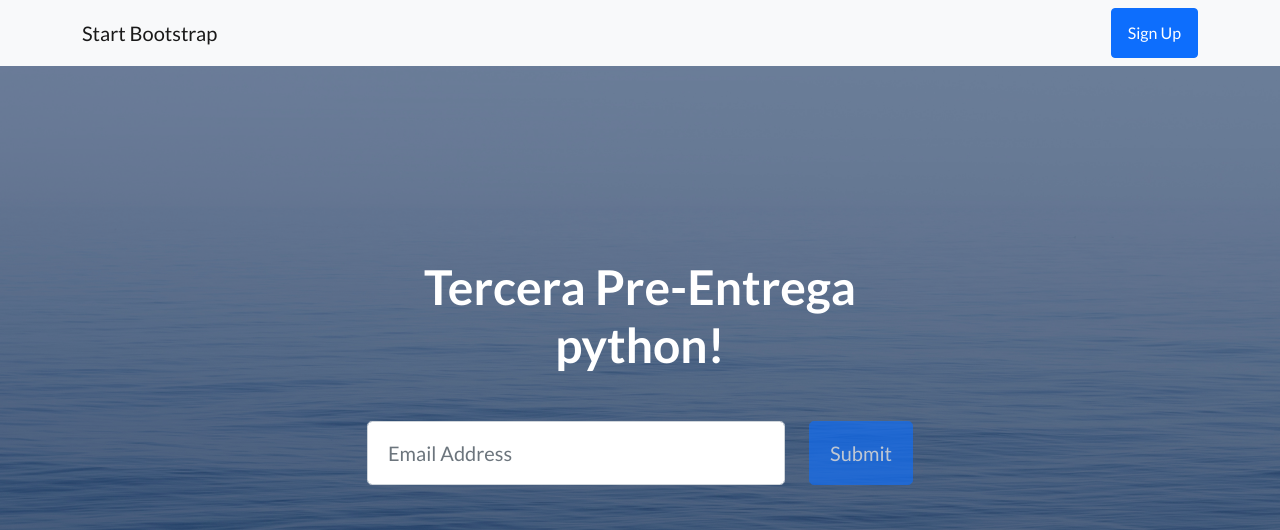
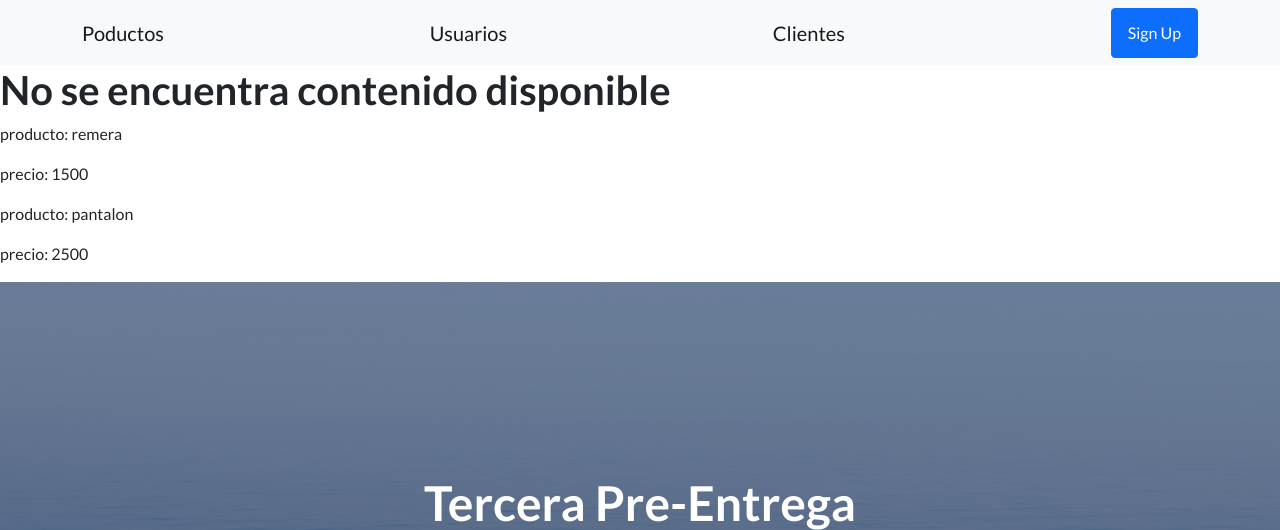
Before and after one commit to luciana-mancuso/ProyectoCoder3, a Django app: page /coder/productos/ in a window 1280 px wide. Shown: the top 530 px of the page. Run offline with Django 4.2, Linux system fonts and the light colour scheme; data comes from the database, SQL or seed files in the repository; both versions use the stored data as it was after the commit; some libraries are stand-ins or nearby versions.

Commit message:
tercera pre-entrega

```diff
--- a/AppCoder/urls.py
+++ b/AppCoder/urls.py
@@ -1,9 +1,10 @@
 
 from django.urls import path
-from AppCoder.views import productos, usuarios, clientes
+from AppCoder.views import producto, crear_producto, usuario, cliente
 
 urlpatterns = [
-    path('productos/', productos),
-    path('usuarios/', usuarios),
-    path('clientes/', clientes),
+    path('productos/', producto, name="AppCoderProductos"),
+    path('producto/<nombre>/<precio>', crear_producto),
+    path('usuarios/', usuario, name="AppCoderUsuarios"),
+    path('clientes/', cliente, name="AppCoderClientes"),
 ]
--- a/AppCoder/views.py
+++ b/AppCoder/views.py
@@ -3,11 +3,24 @@ from django.http import HttpResponse
 from AppCoder.models import Producto, Usuario, Cliente
 
 # Create your views here.
-def productos(request):
-    return render(request, "index.html")
 
-def usuarios(request):
-    pass
+def producto(request):
+    all_productos=Producto.objects.all()
+    context={"productos": all_productos}
+    return render(request, "AppCoder/productos.html", context=context)
 
-def clientes(request):
-    pass
+def crear_producto(request, nombre, precio):
+    save_producto=Producto(nombre=nombre, precio=int(precio))
+    save_producto.save()
+    context={"nombre": nombre, "precio":precio}
+    return render(request, "AppCoder/save_producto.html", context)
+
+def usuario(request):
+    all_usuarios=Usuario.objects.all()
+    context={"usuarios": all_usuarios}
+    return render(request, "AppCoder/usuarios.html", context=context)
+
+def cliente(request):
+    all_clientes=Cliente.objects.all()
+    context={"clientes": all_clientes}
+    return render(request, "AppCoder/clientes.html", context=context)
--- /dev/null
+++ b/templates/AppCoder/productos.html
@@ -0,0 +1,15 @@
+{% extends 'base.html' %}
+
+{% block contenido_cambia %}
+
+<h1>No se encuentra contenido disponible</h1>
+    {% if productos %}
+        {% for producto in productos %}
+            <p>producto: {{producto.nombre}}</p>
+            <p>precio: {{producto.precio}}</p>
+        {% endfor %}
+    {% else %}
+    <h1>No hay productos en el momento</h1>
+    {% endif %}
+
+{% endblock %}
--- a/templates/index.html
+++ b/templates/base.html
@@ -20,10 +20,19 @@
         <!-- Navigation-->
         <nav class="navbar navbar-light bg-light static-top">
             <div class="container">
-                <a class="navbar-brand" href="#!">Start Bootstrap</a>
+                <a class="navbar-brand" href="{% url 'AppCoderProductos' %}">Poductos</a>
+                <a class="navbar-brand" href="{% url 'AppCoderUsuarios' %}">Usuarios</a>
+                <a class="navbar-brand" href="{% url 'AppCoderClientes' %}">Clientes</a>
                 <a class="btn btn-primary" href="#signup">Sign Up</a>
             </div>
         </nav>
+
+        <!-- Body-->
+        {% block contenido_cambia %}
+        <h1>No se encuentra contenido disponible</h1>
+
+        {% endblock %}
+
         <!-- Masthead-->
         <header class="masthead">
             <div class="container position-relative">
```
Also changed, not shown: templates/AppCoder/clientes.html (added, +15 -0 lines), templates/AppCoder/save_producto.html (added, +9 -0 lines), templates/AppCoder/usuarios.html (added, +15 -0 lines), db.sqlite3.
